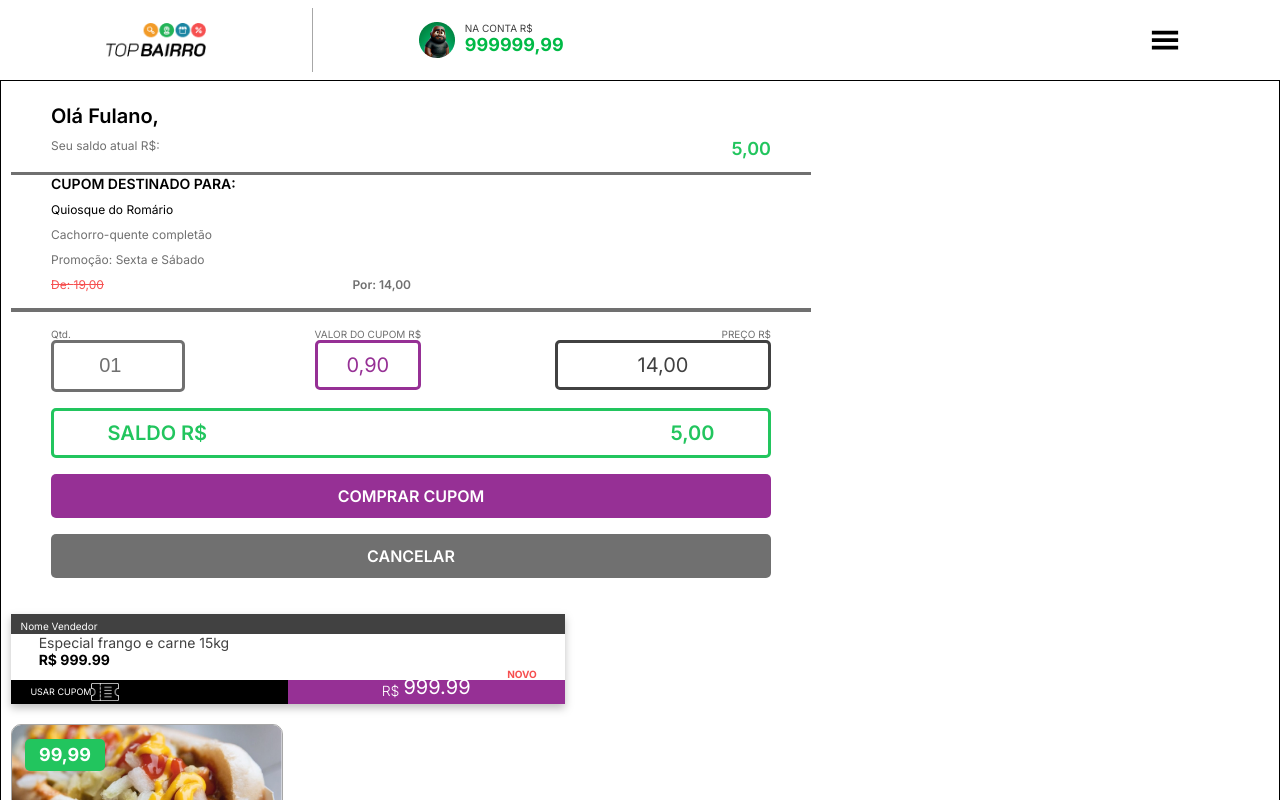
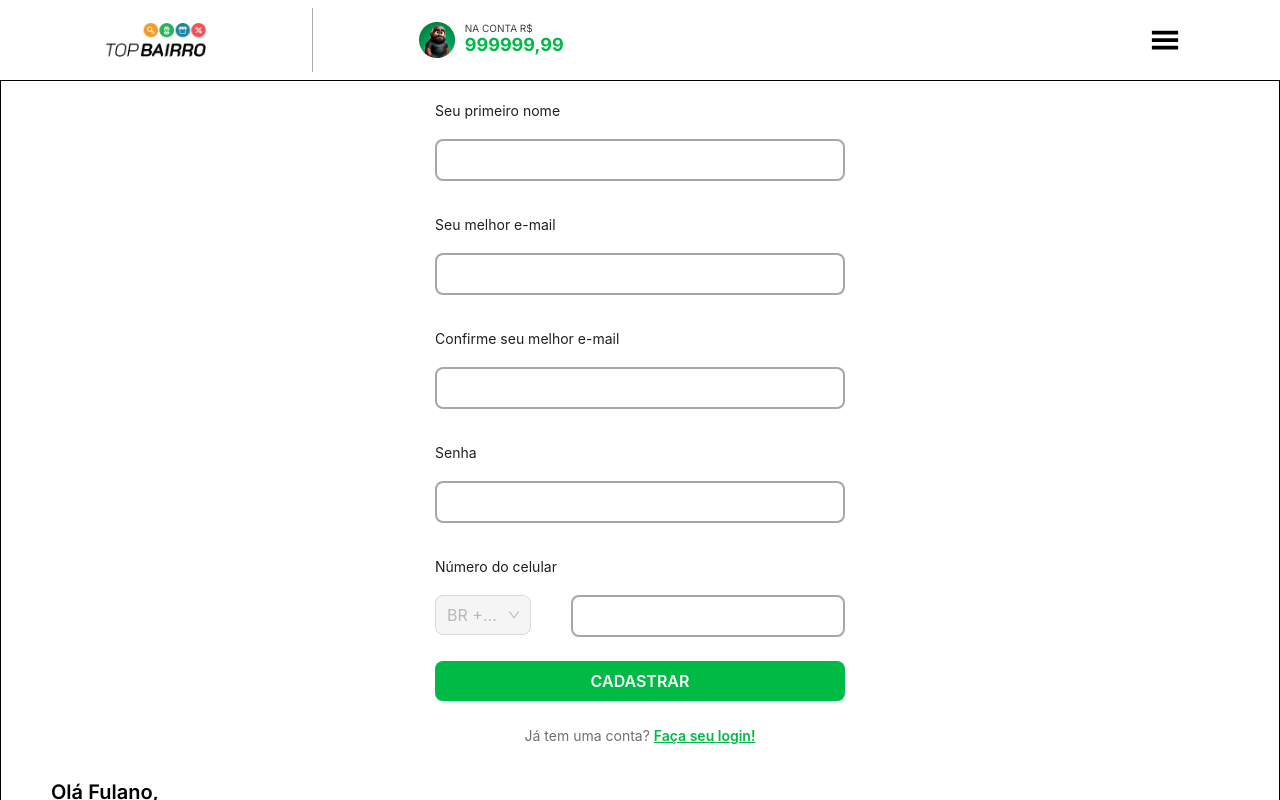
Before and after one commit to alanrente/vale-centavos, a React (Create React App) app: page /playground in a window 1280 px wide. Shown: the top 800 px of the page. Built offline with nearby package versions, Linux system fonts and the light colour scheme.

Commit message:
feat: add antd e component cadastro

```diff
--- a/package.json
+++ b/package.json
@@ -10,6 +10,7 @@
     "@types/node": "^16.18.106",
     "@types/react": "^18.3.4",
     "@types/react-dom": "^18.3.0",
+    "antd": "^5.21.4",
     "react": "^18.3.1",
     "react-dom": "^18.3.1",
     "react-icons": "^5.3.0",
--- /dev/null
+++ b/src/components/Cadastro/index.styled.tsx
@@ -0,0 +1,52 @@
+import { Form } from "antd";
+import styled from "styled-components";
+import { globalColors } from "../../styles/global.style";
+
+export const FormAntdStyled = styled(Form)`
+  .ant-input {
+    border: 2px solid ${globalColors.silverLightDark};
+  }
+
+  .ant-input:hover {
+    border-color: ${globalColors.green};
+    border-width: 2px;
+  }
+
+  .ant-input:focus {
+    border-color: ${globalColors.green};
+    border-width: 2px;
+  }
+
+  .container-celular {
+    display: flex;
+    flex-direction: row;
+    flex-wrap: nowrap;
+    justify-content: space-between;
+    /* background-color: #663333; */
+    width: 100%;
+  }
+
+  .btn-cadastro {
+    width: 100%;
+    background-color: ${globalColors.greenLightDark};
+    font-weight: 600;
+  }
+  `;
+
+export const CadastroStyled = styled.div`
+  display: flex;
+  flex-direction: column;
+  align-items: center;
+  justify-content: center;
+
+  a {
+    font-weight: 600;
+    // texto sublinhado
+    text-decoration: underline;
+    color: ${globalColors.greenLightDark};
+  }
+
+  .text {
+    color: ${globalColors.silver}
+  }
+`;
--- /dev/null
+++ b/src/components/Cadastro/index.tsx
@@ -0,0 +1,41 @@
+import { Button, Form, Input, Select, Typography } from "antd";
+import { CadastroStyled, FormAntdStyled } from "./index.styled";
+
+export default function Cadastro() {
+  const [form] = Form.useForm();
+
+  return (
+    <CadastroStyled>
+      <FormAntdStyled layout={"vertical"} form={form} size="large">
+        <Form.Item label="Seu primeiro nome">
+          <Input />
+        </Form.Item>
+        <Form.Item label="Seu melhor e-mail">
+          <Input />
+        </Form.Item>
+        <Form.Item label="Confirme seu melhor e-mail">
+          <Input />
+        </Form.Item>
+        <Form.Item label="Senha">
+          <Input type="password" />
+        </Form.Item>
+        <div className="container-celular">
+          <Form.Item label="Número do celular">
+            <Select defaultValue="BR +55" style={{ width: "96px" }} disabled />
+          </Form.Item>
+          <Form.Item label>
+            <Input />
+          </Form.Item>
+        </div>
+        <Form.Item>
+          <Button type="primary" className="btn-cadastro">
+            CADASTRAR
+          </Button>
+        </Form.Item>
+      </FormAntdStyled>
+      <Typography.Text className="text">
+        Já tem uma conta? <a href="/#">Faça seu login!</a>
+      </Typography.Text>
+    </CadastroStyled>
+  );
+}
--- a/src/pages/Playground/index.tsx
+++ b/src/pages/Playground/index.tsx
@@ -1,3 +1,4 @@
+import Cadastro from "../../components/Cadastro";
 import CardAnuncio from "../../components/CardAnuncio";
 import CardAnuncioBairro from "../../components/CardAnuncioBairro";
 import CardCupom from "../../components/CardCupom/CardCupom";
@@ -19,6 +20,7 @@ export function Playground() {
         gap: "20px",
       }}
     >
+      <Cadastro />
       <ComprarCupom />
       {/* <div
         className="icons-container"
@@ -67,7 +69,7 @@ export function Playground() {
           valor: "99,99",
           valorCupom: "0,90",
           qtdCupom: "10",
-          valorAntigo: '100,00',
+          valorAntigo: "100,00",
         }}
       />
 
```
Also changed, not shown: 1 other file (tests, documents, lock files or other folders).
